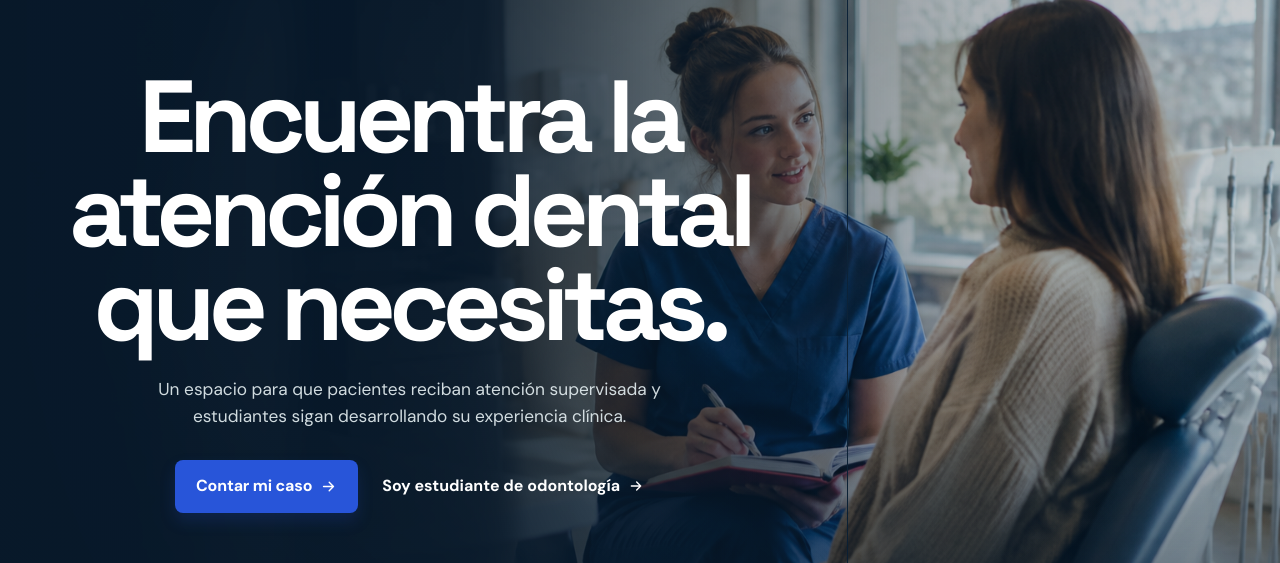
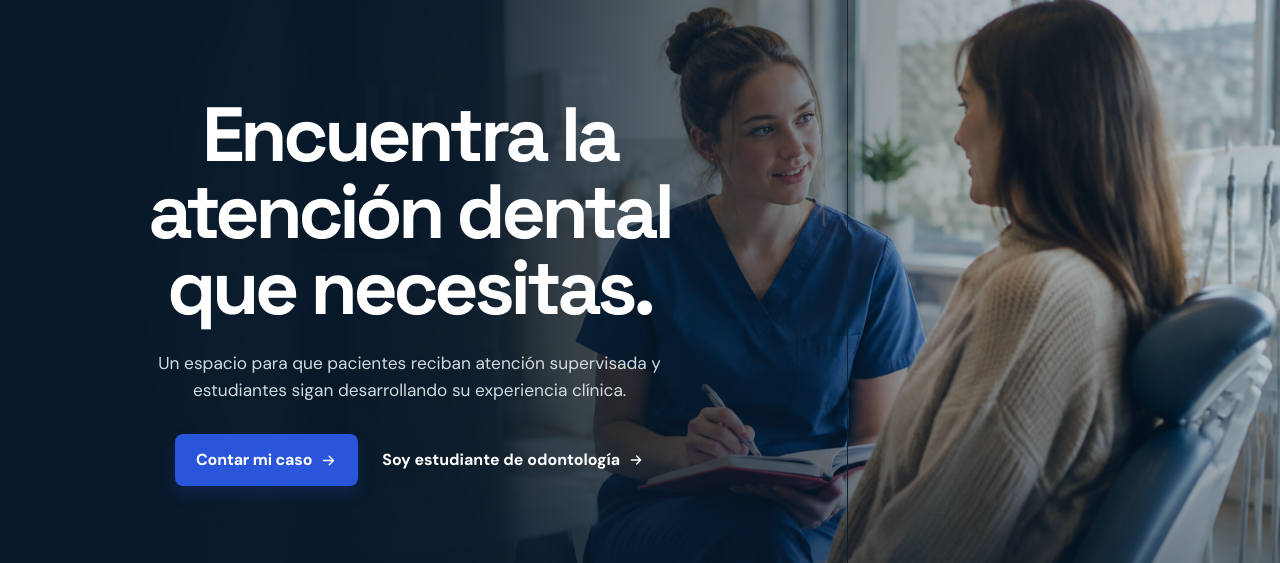
Before and after one commit to zkin1/capstone_dental-match, a React (Vite) app in the folder client/: page /landing in a window 1280 px wide. Shown: the part 123-686 px from the top of the page. Built offline with nearby package versions, Linux system fonts and the light colour scheme; no server answers.

Commit message:
fix: contener y ajustar el hero responsive de Capstone

```diff
--- a/client/src/App.css
+++ b/client/src/App.css
@@ -569,10 +569,12 @@ tbody tr:hover { background: var(--dm-surface-sunken); }
    ========================================================================== */
 .landing-v2 { background: #f3f0e9; }
 .landing-v2 .landing-hero {
-  min-height: min(860px, 100svh);
+  position: relative;
+  min-height: 100svh;
   display: flex;
   flex-direction: column;
   justify-content: space-between;
+  gap: 24px;
   overflow: hidden;
   isolation: isolate;
   padding: 26px clamp(20px, 5vw, 76px) 28px;
@@ -589,7 +591,7 @@ tbody tr:hover { background: var(--dm-surface-sunken); }
 .landing-v2 .landing-nav-actions a { color: #f6f8f5; }
 .landing-nav-cta { display: inline-flex; align-items: center; gap: 8px; border-bottom: 1px solid var(--dm-teal-500); padding-bottom: 5px; }
 .landing-v2 .landing-hero-content { justify-content: flex-start; text-align: center; }
-.landing-v2 .landing-copy { width: min(54vw, 730px); max-width: 730px; margin: 0; text-align: center; }
+.landing-v2 .landing-copy { width: min(54vw, 730px); min-width: 0; margin: 0; text-align: center; }
 .landing-v2 .landing-hero h1,
 .landing-v2 .landing-tagline { margin-left: auto; margin-right: auto; }
 .landing-v2 .landing-cta { justify-content: center; }
@@ -601,8 +603,8 @@ tbody tr:hover { background: var(--dm-surface-sunken); }
 .landing-v2 .landing-nav-actions .landing-nav-cta:hover { border-color: var(--dm-action-hover); background: var(--dm-action-hover); transform: translateY(-1px); }
 .landing-v2 .landing-nav-actions .landing-nav-button:focus-visible { outline: 3px solid #fff; outline-offset: 3px; }
 .landing-v2 .landing-hero-content { width: 100%; max-width: 1360px; margin: auto; display: flex; align-items: center; }
-.landing-v2 .landing-copy { max-width: 730px; animation: landing-copy-in 900ms var(--dm-ease-out) 120ms both; }
-.landing-v2 .landing-hero h1 { max-width: 720px; margin-bottom: 24px; font-size: clamp(3.7rem, 8vw, 7.6rem); line-height: .92; letter-spacing: -.065em; text-wrap: balance; }
+.landing-v2 .landing-copy { animation: landing-copy-in 900ms var(--dm-ease-out) 120ms both; }
+.landing-v2 .landing-hero h1 { max-width: 720px; margin-bottom: 24px; font-size: clamp(3rem, 6vw, 6.75rem); line-height: 1; letter-spacing: -.055em; text-wrap: balance; }
 .landing-v2 .landing-tagline { max-width: 48ch; margin-bottom: 30px; color: #e2ecef; font-size: 1.08rem; line-height: 1.55; }
 .landing-v2 .landing-cta { align-items: center; gap: 24px; }
 .landing-v2 .btn-cta { padding: 15px 20px; }
@@ -708,19 +710,19 @@ tbody tr:hover { background: var(--dm-surface-sunken); }
 .landing-footer-brand .landing-brand-mark { width: 32px; height: 32px; }
 
 @media (max-width: 900px) {
-  .landing-v2 .landing-hero { min-height: 720px; }
   .landing-v2 .landing-hero-image { object-position: 62% center; }
   .landing-hero-tint { background: linear-gradient(90deg, rgba(8,25,42,.96) 0%, rgba(8,25,42,.78) 62%, rgba(8,25,42,.35) 100%), linear-gradient(0deg, rgba(8,25,42,.62), transparent 45%); }
+  .landing-v2 .landing-hero-content { justify-content: center; }
+  .landing-v2 .landing-copy { width: min(100%, 560px); }
   .landing-v2 .landing-intro { grid-template-columns: 1fr; }
   .landing-detail-image { max-width: 680px; }
 }
 
 @media (max-width: 640px) {
   .landing-v2 .landing-hero {
-    position: relative;
-    min-height: 100svh;
     gap: clamp(24px, 5svh, 44px);
-    padding: 16px 16px 24px;
+    padding-block: 16px 24px;
+    padding-inline: max(16px, env(safe-area-inset-left, 0px)) max(16px, env(safe-area-inset-right, 0px));
   }
   .landing-v2 .landing-hero-image { object-position: 70% center; }
   .landing-v2 .landing-hero-tint { background: linear-gradient(180deg, rgba(8,25,42,.65), rgba(8,25,42,.78) 48%, rgba(8,25,42,.94)); }
@@ -730,7 +732,6 @@ tbody tr:hover { background: var(--dm-surface-sunken); }
   .landing-v2 .landing-nav-actions .landing-nav-cta { display: none; }
   .landing-v2 .landing-nav-login-icon { display: block; }
   .landing-v2 .landing-nav-actions .landing-nav-login { width: 44px; height: 44px; padding: 0; }
-  .landing-v2 .landing-hero-content { justify-content: center; }
   .landing-v2 .landing-copy { width: min(100%, 480px); }
   .landing-v2 .landing-hero h1 {
     margin-bottom: 16px;
```
